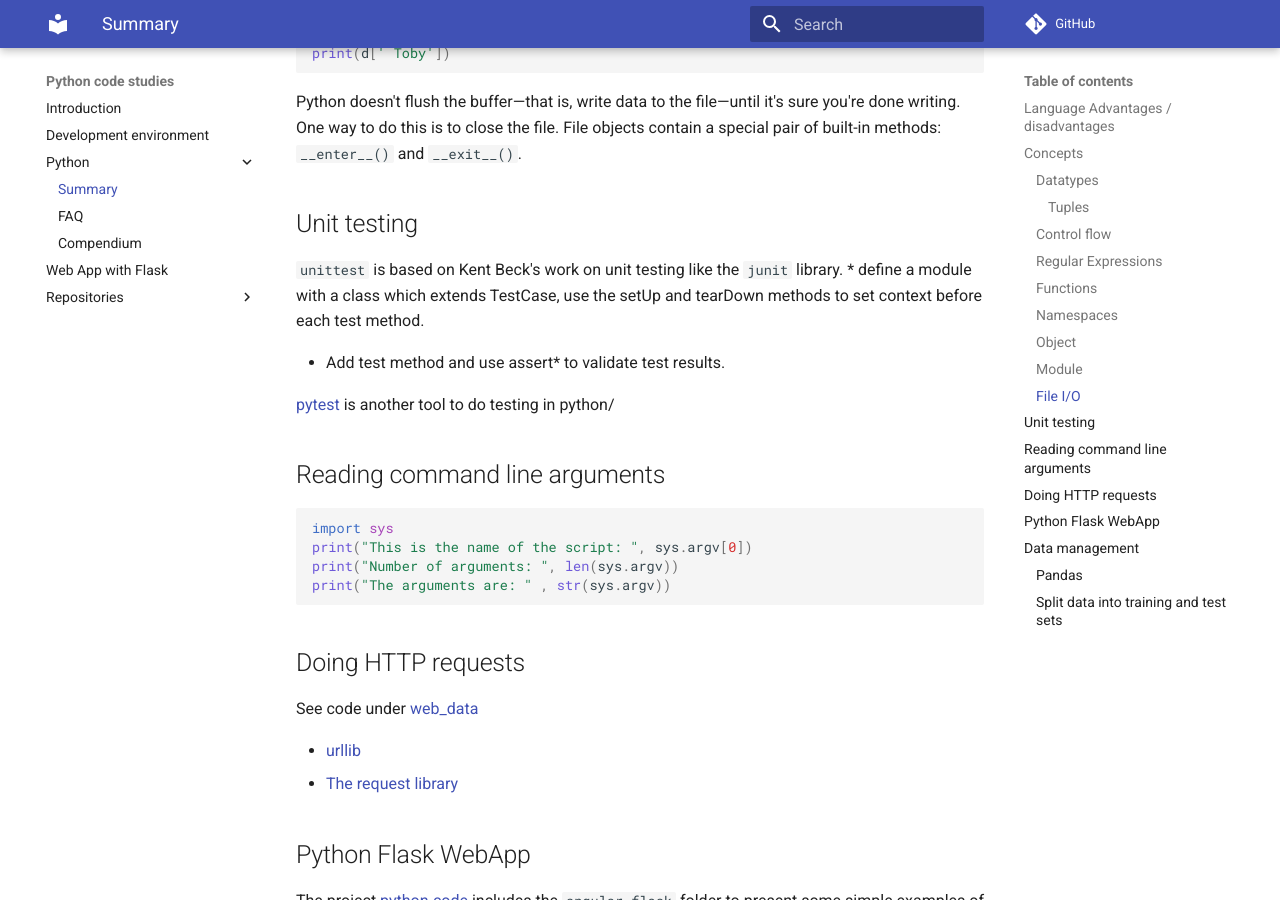
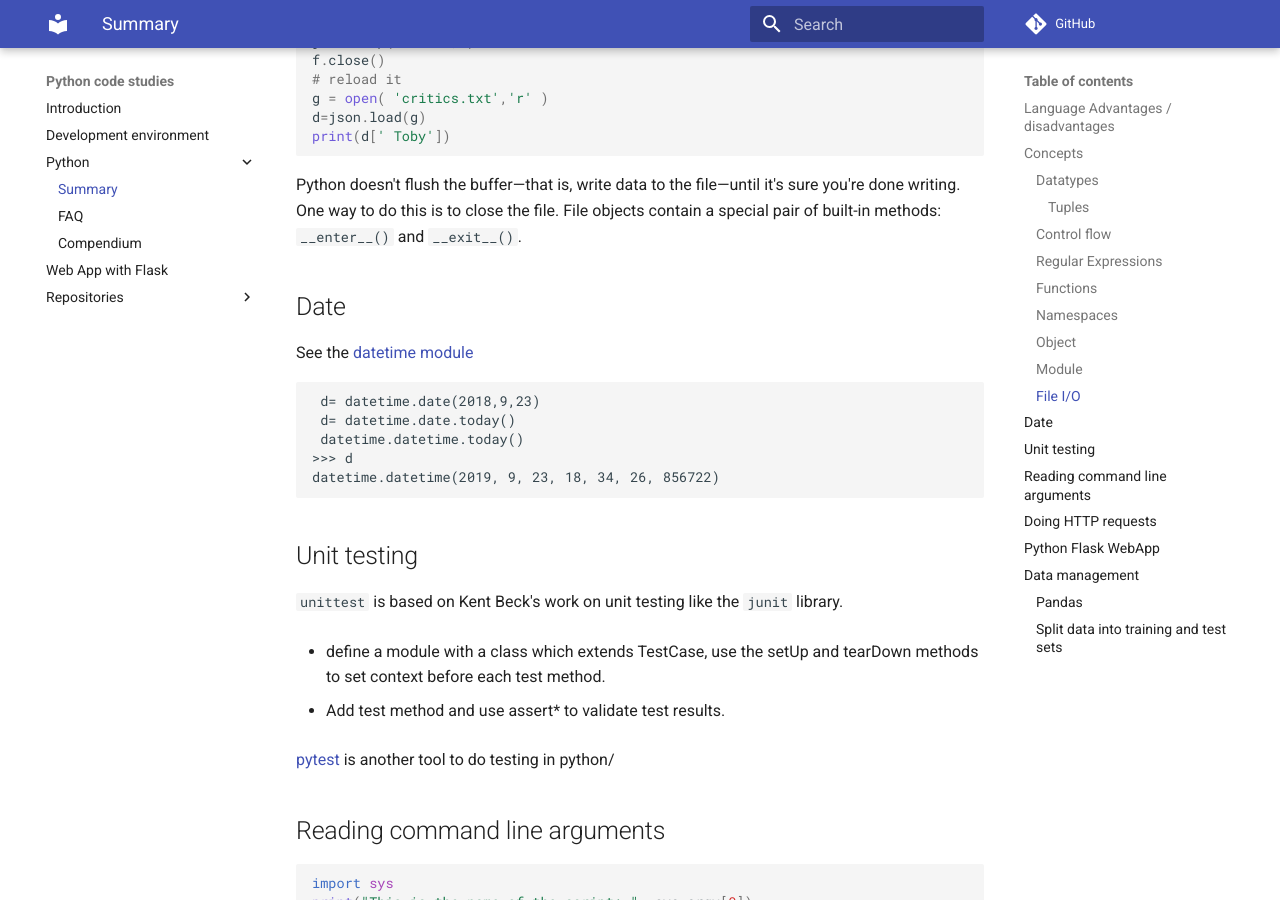
Before and after one commit to jbcodeforce/python-code, an MkDocs documentation site: the page built from docs/python/python-summary.md, in a window 1280 px wide and 900 px high, scrolled down 7118 px. Built offline with MkDocs 1.6.1 and Material for MkDocs 9.7.7, drawn with Linux system fonts in a browser that asks for light colours; comment, search, counter and statistics services are not loaded; some of the changed text lies outside the part shown.

Commit message:
modify summary and docker file

````diff
--- a/docs/python/python-summary.md
+++ b/docs/python/python-summary.md
@@ -26,6 +26,12 @@ Use blank to indent code block. The coding style is known as PEP8.
 
 * concat lists: a = [1,2,3,4]    then a = a + [5,6]  or a + list("789") -> [1,2,3,4,5,6,'7','8','9']. Lists are mutable.
 * dictionary is like json object, with key-value list. The main operations on a dictionary are storing a value with some key and extracting the value given the key. It is also possible to delete a key:value pair with del. If you store using a key that is already in use, the old value associated with that key is forgotten.
+
+```python
+cols={}
+cols("column_name_1") = np.random.normal(2,1,10)
+```
+
 * A list comprehension consists of brackets containing an expression followed by a for clause, then zero or more for or if clauses. The result will be a new list resulting from evaluating the expression in the context of the for and if clauses which follow it. `squares = [x**2 for x in range(10)]`
 * Queues: do not use list for queue but collections.deque
 
@@ -263,9 +270,22 @@ print(d[' Toby'])
 Python doesn't flush the buffer—that is, write data to the file—until it's sure you're done writing. One way to do this is to close the file.
 File objects contain a special pair of built-in methods: `__enter__()` and `__exit__()`.
 
+## Date
+
+See the [datetime module](https://docs.python.org/3/library/datetime.html)
+
+```
+ d= datetime.date(2018,9,23)
+ d= datetime.date.today()
+ datetime.datetime.today()
+>>> d
+datetime.datetime(2019, 9, 23, 18, 34, 26, 856722)
+```
+
 ## Unit testing
 
 `unittest` is based on Kent Beck's work on unit testing like the `junit` library.
+
 * define a module with a class which extends TestCase, use the setUp and tearDown methods to set context before each test method.
 
 * Add test method and use assert* to validate test results.
````
Also changed, not shown: other parts of docs/python/python-summary.md (+2 -1 lines), 1 other file.
